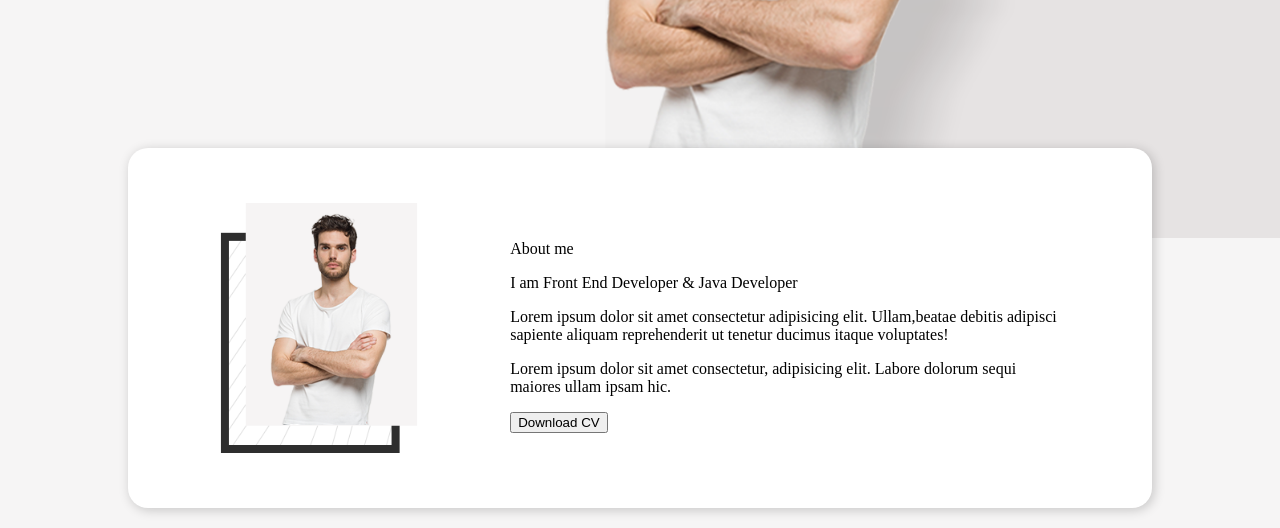
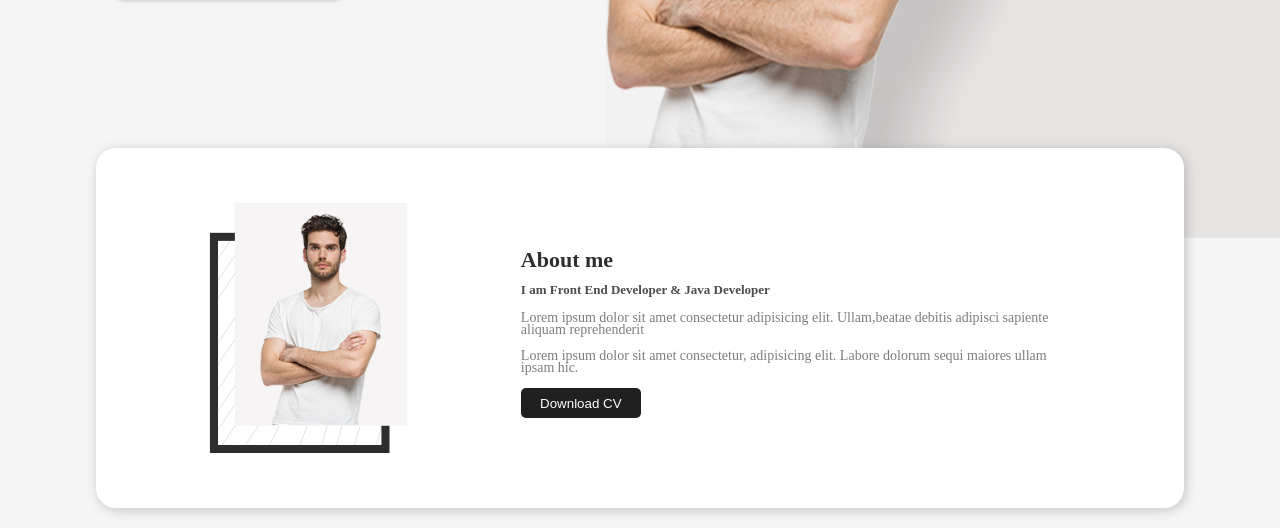
Before and after one commit to SENTHIL-7/portfolio, a plain HTML site: page index.html in a window 1280 px wide. Shown: the part 522-1050 px from the top of the page. Drawn offline with Linux system fonts and the light colour scheme; a web font is replaced by a local one.

Commit message:
about text finist

```diff
--- a/index.html
+++ b/index.html
@@ -42,12 +42,11 @@
     <!-- ======================================== img ======================================= -->
     <img src="/images/about-img.png" alt="model">
     <!-- =================================== About Me ========================================= -->
-    <div class="about-me">
+    <div class="about-text">
         <p>About me</p>
     <p>I am Front End Developer & Java Developer</p>
     <p>Lorem ipsum dolor sit amet consectetur adipisicing elit.
-       Ullam,beatae debitis adipisci sapiente aliquam reprehenderit ut
-       tenetur ducimus itaque voluptates!
+       Ullam,beatae debitis adipisci sapiente aliquam reprehenderit
     </p>
     <p>
         Lorem ipsum dolor sit amet consectetur, adipisicing elit. Labore dolorum sequi
--- a/style.css
+++ b/style.css
@@ -68,6 +68,7 @@ nav ul li a{
     font-family: calibri;
     color: #1a1a1a;
     letter-spacing: 1px;
+    line-height: 50px;
  }
  .text-container p:nth-child(3){
     font-size: 32px;
@@ -114,7 +115,7 @@ nav ul li a{
 
  .about-container{
     height: 360px;
-    width: 80%;
+    width: 85%;
     margin: -7% auto 20px auto;
     background-color: #fff;
     box-shadow: 2px 2px 12px rgba(0, 0, 0,0.2);
@@ -124,9 +125,35 @@ nav ul li a{
     justify-content: space-evenly;
     align-items: center;
  }
- .about-container .about-me{
+ .about-text{
     width: 550px;
  }
  .about-container img{
     height: 250px;
  }
+ .about-text p:nth-child(1){
+    font-weight: bold;
+    font-size: 22px;
+    line-height: 0px;
+    color: #2e2e2e;
+ }
+ .about-text p:nth-child(2){
+    font-weight: bold;
+    font-size: 13px;
+    color: #4d4d4d;
+ }
+ .about-text p:nth-child(3),.about-text p:nth-child(4){
+
+    font-size: 14px;
+    line-height: 12px;
+    color: #7d7d7d;
+ }
+ .about-text button{
+    width: 120px;
+    height: 30px;
+    color: #fff;
+    background-color: #202020;
+    border: none;
+    border-radius: 5px;
+    left: 35px;
+ }
```
